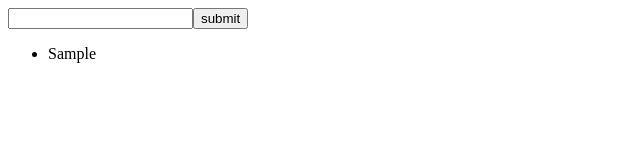
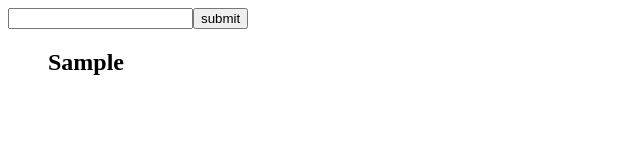
Before and after one commit to rafayykhan/learn-react, a React (Vite) app in the folder 07-reactMasterClass-ToDo-project/: page / in a window 1280 px wide. Both pictures are taken after typing "Sample" into the empty fields and a click on the button "submit". Shown: the top 160 px of the page, without its empty margins (0-640 px from the left). Built offline with nearby package versions, Linux system fonts and the light colour scheme.

Commit message:
feat: add TodoItems component to render individual to-do list items

```diff
--- a/07-reactMasterClass-ToDo-project/src/Components/Todo.jsx
+++ b/07-reactMasterClass-ToDo-project/src/Components/Todo.jsx
@@ -1,4 +1,5 @@
 import { useState } from "react";
+import TodoItems from "./TodoItems";
 
 export default function Todo() {
   const [toDo, setToDo] = useState("");
@@ -38,7 +39,10 @@ export default function Todo() {
 
       <ul>
         {toDoList.map((item, index) => {
-          return <li key={index}> {item}</li>;
+          return <TodoItems
+             item={item}
+             index={index}
+           />
         })}
       </ul>
     </div>
--- /dev/null
+++ b/07-reactMasterClass-ToDo-project/src/Components/TodoItems.jsx
@@ -0,0 +1,3 @@
+export default function TodoItems(props) {
+    return <h2 key={props.index}> {props.item}</h2>;
+}
```
